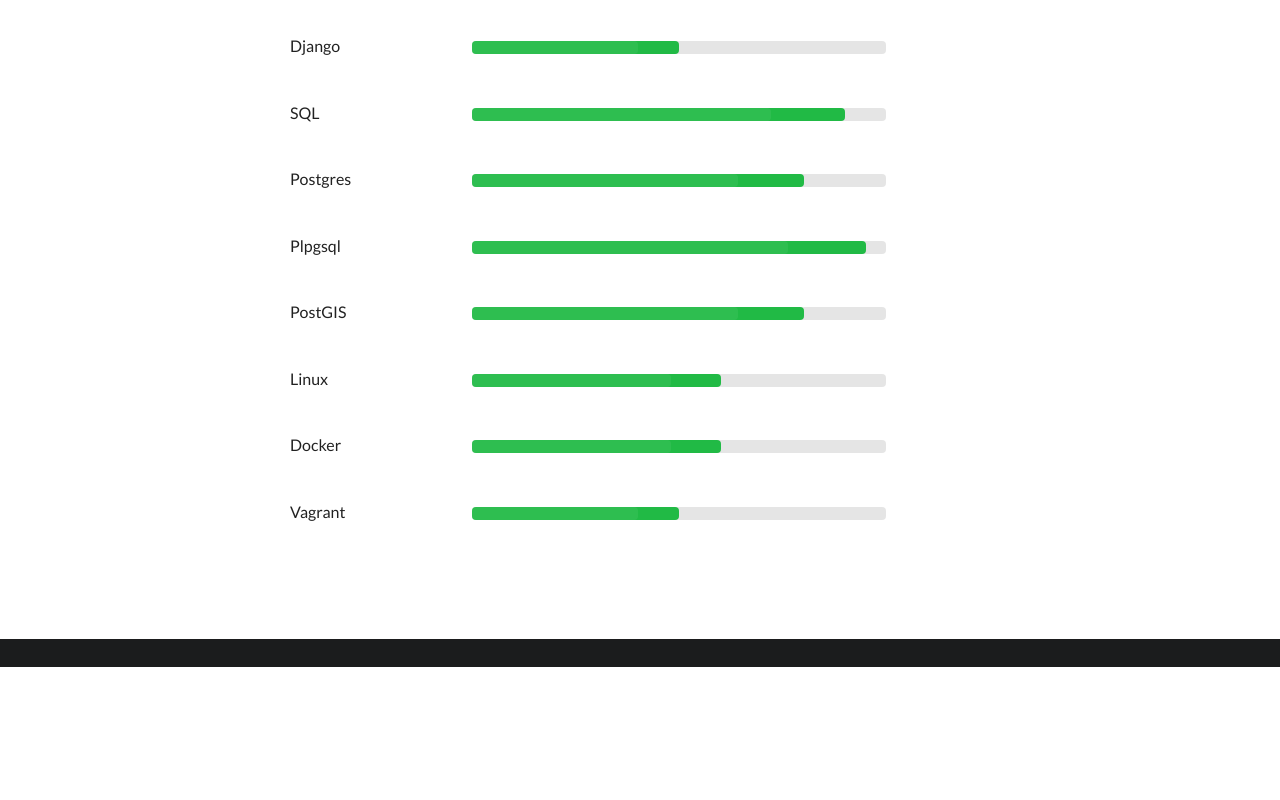
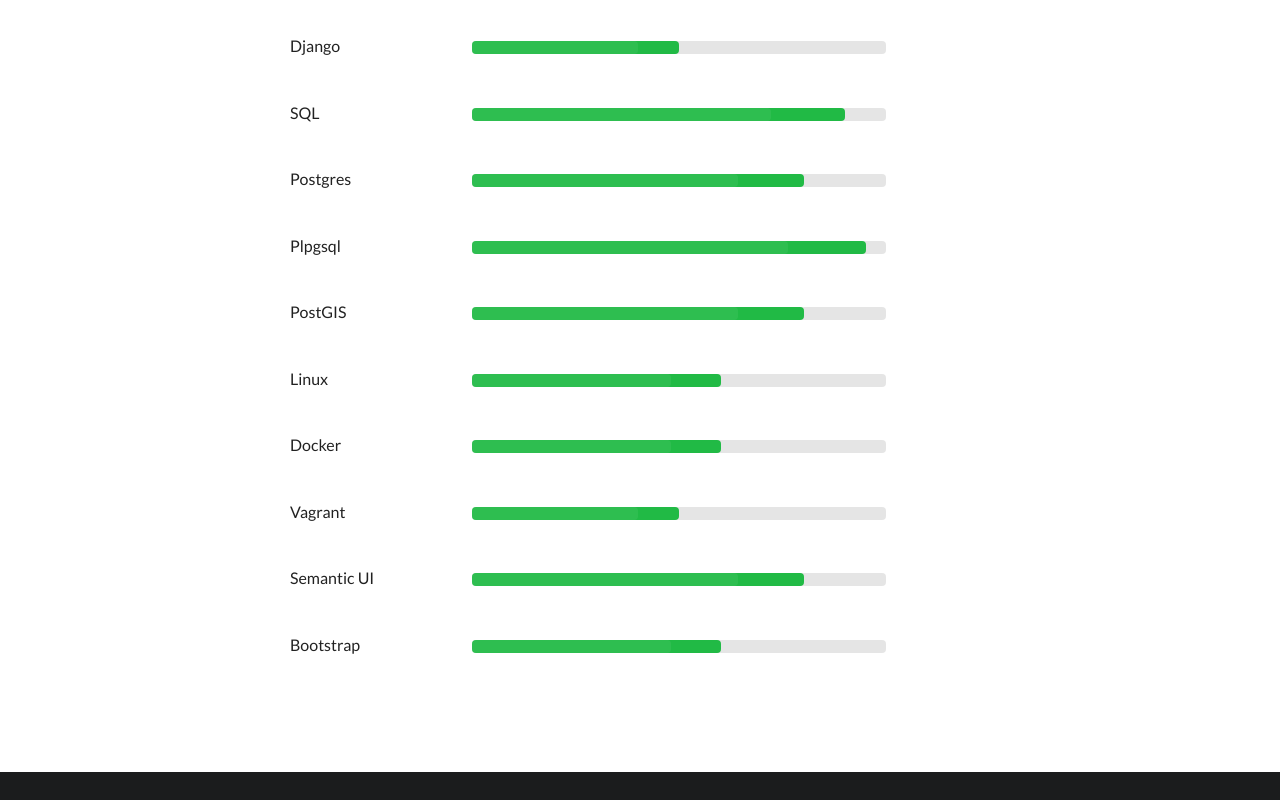
Before and after one commit to IvanBodnar/ivanbodnar.github.io, a website: page index.html in a window 1280 px wide. Shown: the part 2320-3120 px from the top of the page. Before the commit the page ends 2987 px from the top, so only its background shows below. Drawn offline with Linux system fonts and the light colour scheme.

Commit message:
Agregados items tecnologías

```diff
--- a/index.html
+++ b/index.html
@@ -385,6 +385,26 @@
                 </div>
             </div>
 
+            <!--Tecnología Item-->
+            <div class="four wide column">
+                <p>Semantic UI</p>
+            </div>
+            <div class="twelve wide column">
+                <div class="ui green small progress" data-percent="80">
+                    <div class="bar"></div>
+                </div>
+            </div>
+
+            <!--Tecnología Item-->
+            <div class="four wide column">
+                <p>Bootstrap</p>
+            </div>
+            <div class="twelve wide column">
+                <div class="ui green small progress" data-percent="60">
+                    <div class="bar"></div>
+                </div>
+            </div>
+
 
         </div>
 
```
